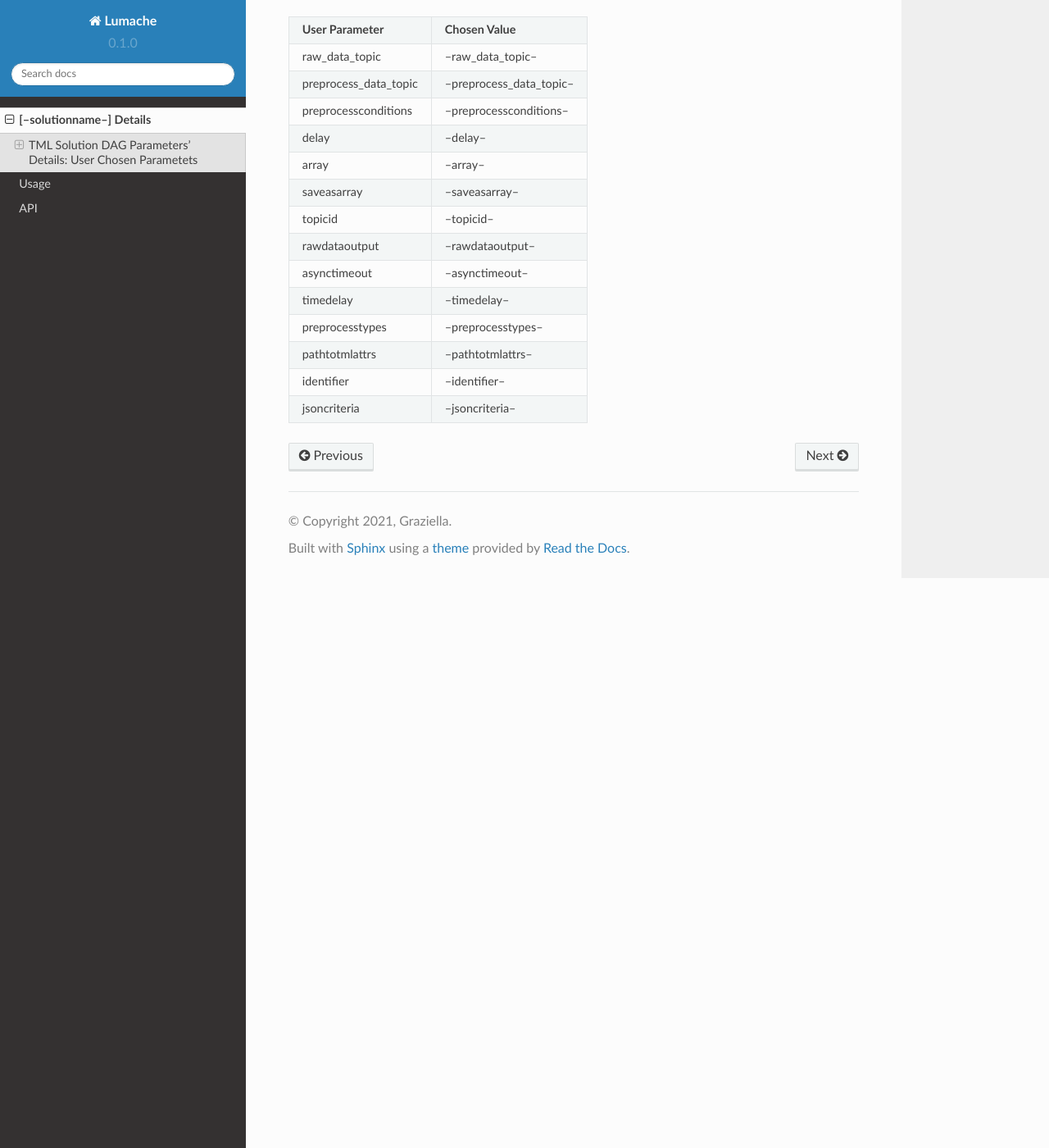
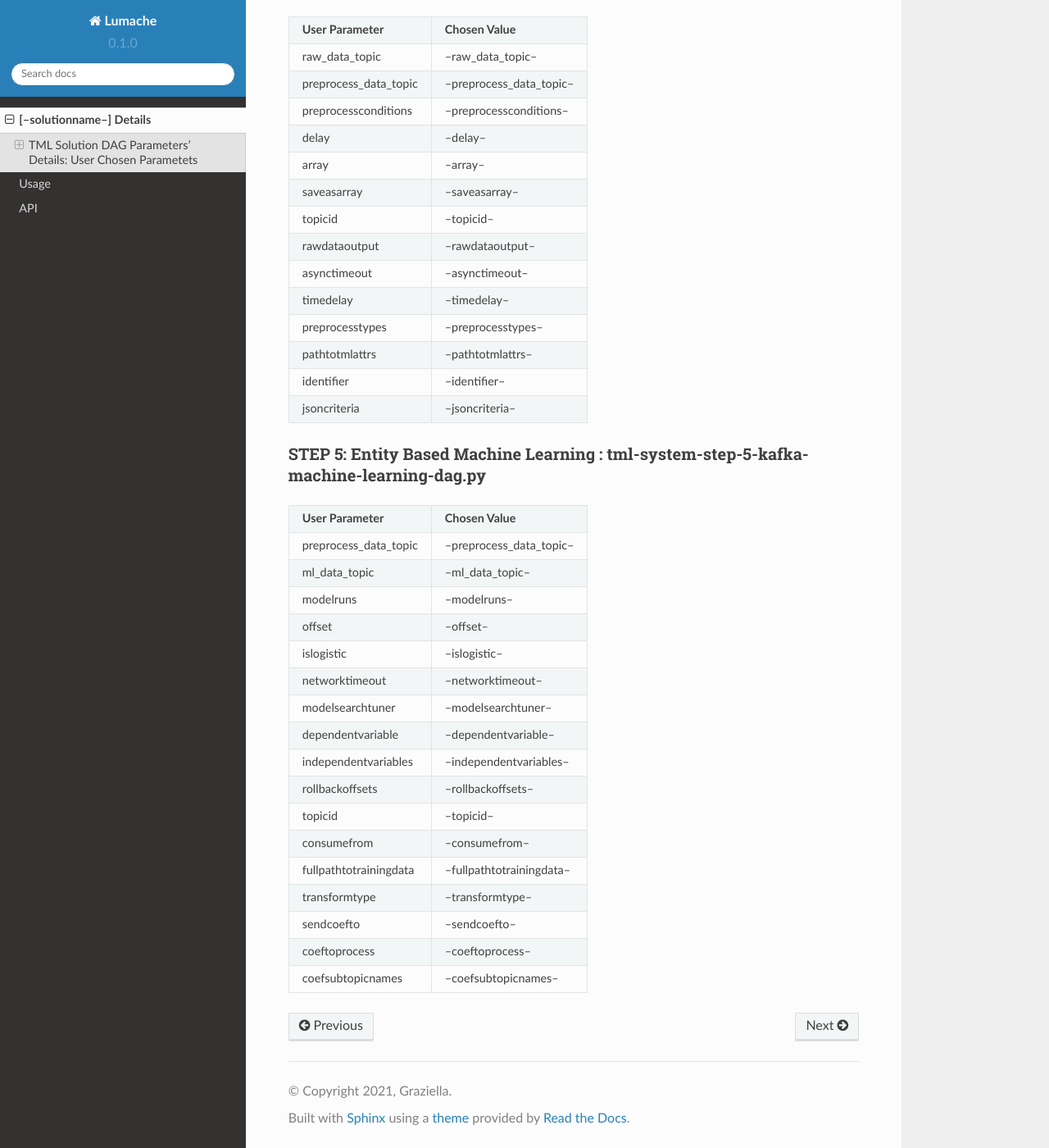
Before and after one commit to vanesalcb06/tssproject2-2b5c, a Sphinx documentation site: the page built from docs/source/details.rst, in a window 1280 px wide and 1400 px high, scrolled down 1413 px. Shown: the whole window at 82% size. Built offline with Sphinx 7.4.7 and the Read the Docs theme 2.0.0, drawn with Linux system fonts in a browser that asks for light colours.

Commit message:
Update details.rst

```diff
--- a/docs/source/details.rst
+++ b/docs/source/details.rst
@@ -109,3 +109,45 @@ STEP 4: Preprocesing Data: tml-system-step-4-kafka-preprocess-dag.py
      - --identifier--
    * - jsoncriteria
      - --jsoncriteria--
+
+STEP 5: Entity Based Machine Learning : tml-system-step-5-kafka-machine-learning-dag.py
+^^^^^^^^^^^^^^^^^^^^^^^^^^^^^^^^^^
+
+.. list-table::
+
+   * - **User Parameter**
+     - **Chosen Value**
+   * - preprocess_data_topic
+     - --preprocess_data_topic--
+   * - ml_data_topic
+     - --ml_data_topic--
+   * - modelruns
+     - --modelruns--
+   * - offset
+     - --offset--
+   * - islogistic
+     - --islogistic--
+   * - networktimeout
+     - --networktimeout--
+   * - modelsearchtuner
+     - --modelsearchtuner--
+   * - dependentvariable
+     - --dependentvariable--
+   * - independentvariables
+     - --independentvariables--
+   * - rollbackoffsets
+     - --rollbackoffsets--
+   * - topicid
+     - --topicid--
+   * - consumefrom
+     - --consumefrom--
+   * - fullpathtotrainingdata
+     - --fullpathtotrainingdata--
+   * - transformtype
+     - --transformtype--
+   * - sendcoefto
+     - --sendcoefto--
+   * - coeftoprocess
+     - --coeftoprocess--
+   * - coefsubtopicnames
+     - --coefsubtopicnames--
```
